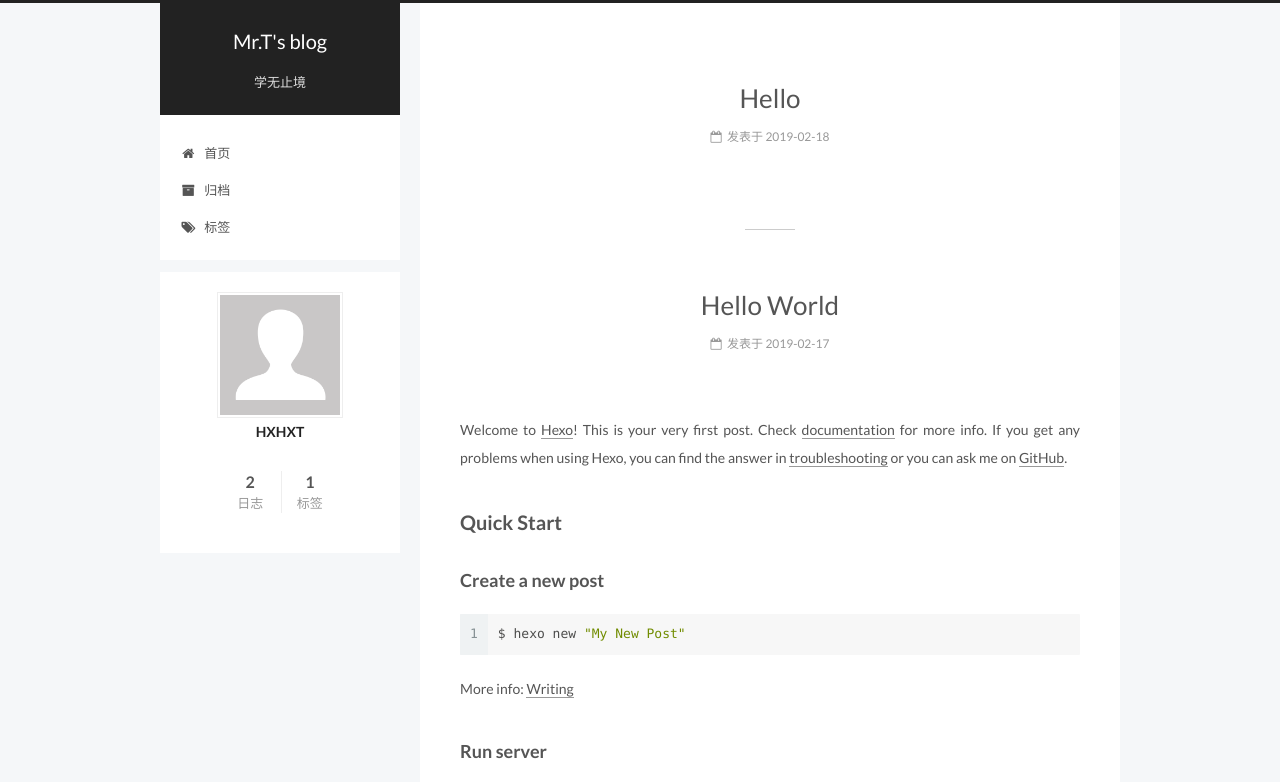
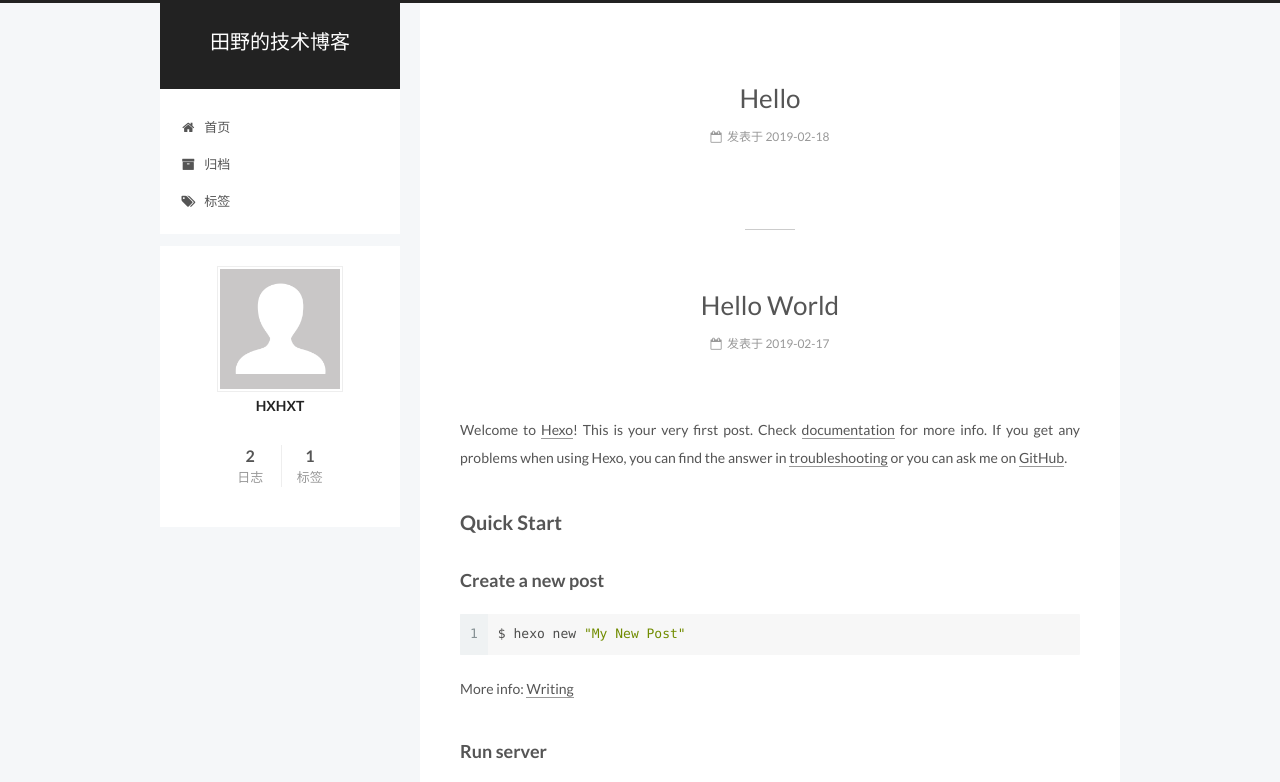
Before and after one commit to HXHXT/HXHXT.github.io, a plain HTML site: page index.html in a window 1280 px wide. Shown: the top 782 px of the page. Drawn offline with Linux system fonts and the light colour scheme.

Commit message:
Site updated: 2019-02-19 23:43:48

```diff
--- a/css/main.css
+++ b/css/main.css
@@ -1699,7 +1699,7 @@ pre .javascript .function {
   width: 4px;
   height: 4px;
   border-radius: 50%;
-  background: #d43cff;
+  background: #d0ff04;
 }
 .links-of-blogroll {
   font-size: 13px;
--- a/index.html
+++ b/index.html
@@ -88,12 +88,12 @@
 
 
 <meta property="og:type" content="website">
-<meta property="og:title" content="Mr.T&#39;s blog">
+<meta property="og:title" content="田野的技术博客">
 <meta property="og:url" content="http://yoursite.com/index.html">
-<meta property="og:site_name" content="Mr.T&#39;s blog">
+<meta property="og:site_name" content="田野的技术博客">
 <meta property="og:locale" content="zh-Hans">
 <meta name="twitter:card" content="summary">
-<meta name="twitter:title" content="Mr.T&#39;s blog">
+<meta name="twitter:title" content="田野的技术博客">
 
 
 
@@ -127,7 +127,7 @@
 
 
 
-  <title> Mr.T's blog </title>
+  <title> 田野的技术博客 </title>
 </head>
 
 <body itemscope itemtype="http://schema.org/WebPage" lang="zh-Hans">
@@ -165,12 +165,12 @@
     <div class="custom-logo-site-title">
       <a href="/" class="brand" rel="start">
         <span class="logo-line-before"><i></i></span>
-        <span class="site-title">Mr.T's blog</span>
+        <span class="site-title">田野的技术博客</span>
         <span class="logo-line-after"><i></i></span>
       </a>
     </div>
 
-        <p class="site-subtitle">学无止境</p>
+        <p class="site-subtitle"></p>
 
   </div>
 
@@ -257,7 +257,7 @@
     </span>
 
     <span hidden itemprop="publisher" itemscope itemtype="http://schema.org/Organization">
-      <meta itemprop="name" content="Mr.T's blog">
+      <meta itemprop="name" content="田野的技术博客">
     </span>
 
 
@@ -374,7 +374,7 @@
     </span>
 
     <span hidden itemprop="publisher" itemscope itemtype="http://schema.org/Organization">
-      <meta itemprop="name" content="Mr.T's blog">
+      <meta itemprop="name" content="田野的技术博客">
     </span>
 
 
```
Also changed, not shown: 2019/02/17/hello-world/index.html (+5 -5 lines), 2019/02/18/Hello/index.html (+5 -5 lines), archives/2019/02/index.html (+6 -6 lines), archives/2019/index.html (+6 -6 lines), archives/index.html (+6 -6 lines), tags/你好我来了。/index.html (+6 -6 lines).
